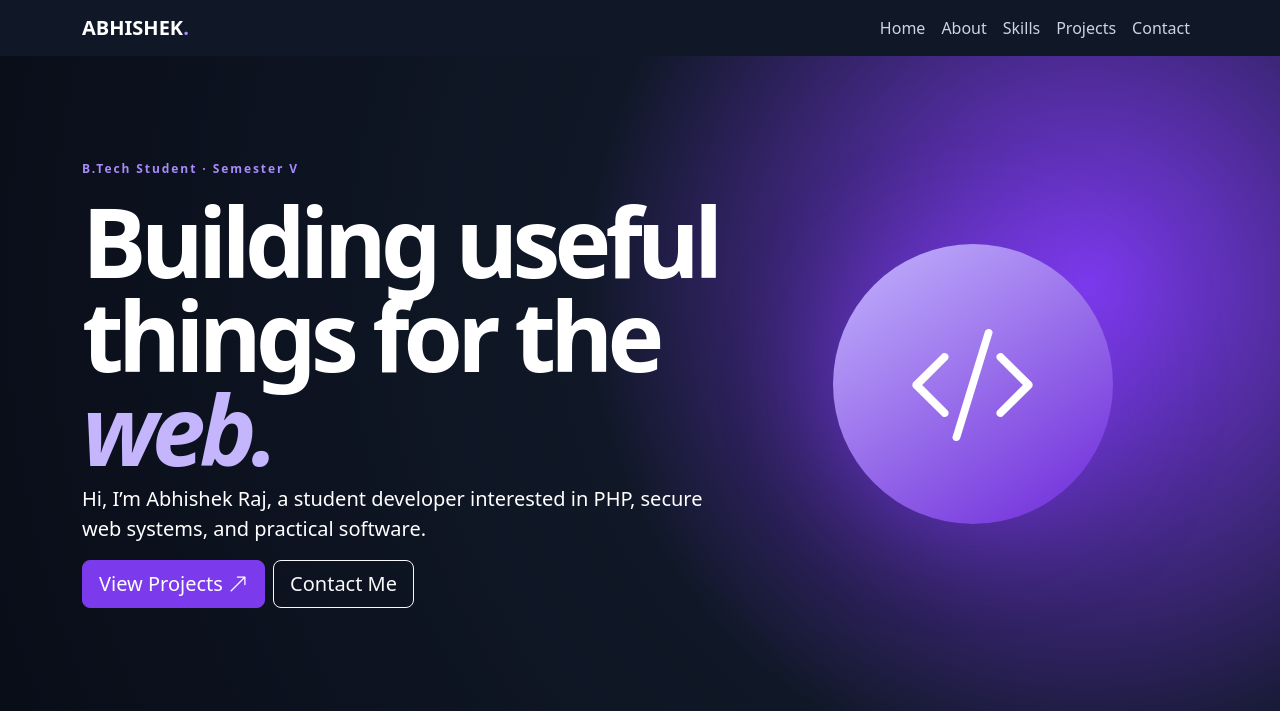
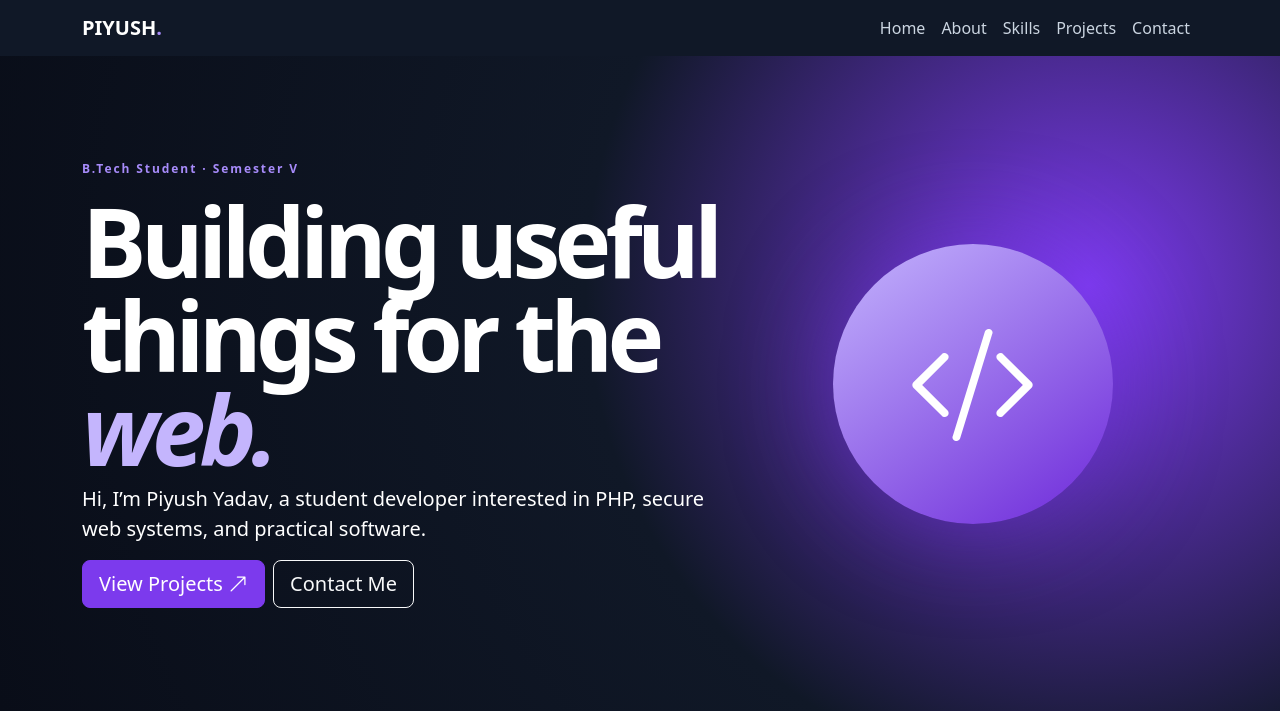
Before and after one commit to Abhi-5423/Public-Portfolio, a PHP site: page /index.php in a window 1280 px wide. Shown: the top 711 px of the page. Run offline with PHP 8.4, Linux system fonts and the light colour scheme.

Commit message:
Update name to Piyush on homepage and navbar logo

```diff
--- a/app/Views/layouts/header.php
+++ b/app/Views/layouts/header.php
@@ -1,2 +1,2 @@
 <?php $title=$title??'Abhishek Raj | Student Developer'; ?>
-<!doctype html><html lang="en"><head><meta charset="utf-8"><meta name="viewport" content="width=device-width,initial-scale=1"><title><?=e($title)?></title><link href="https://cdn.jsdelivr.net/npm/bootstrap@5.3.3/dist/css/bootstrap.min.css" rel="stylesheet"><link href="https://cdn.jsdelivr.net/npm/bootstrap-icons@1.11.3/font/bootstrap-icons.css" rel="stylesheet"><link href="/assets/css/style.css" rel="stylesheet"></head><body><nav class="navbar navbar-expand-lg navbar-dark sticky-top"><div class="container"><a class="navbar-brand fw-bold" href="/index.php">ABHISHEK<span>.</span></a><button class="navbar-toggler" data-bs-toggle="collapse" data-bs-target="#nav"><span class="navbar-toggler-icon"></span></button><div class="collapse navbar-collapse" id="nav"><ul class="navbar-nav ms-auto"><li class="nav-item"><a class="nav-link" href="/index.php">Home</a></li><li class="nav-item"><a class="nav-link" href="/about.php">About</a></li><li class="nav-item"><a class="nav-link" href="/skills.php">Skills</a></li><li class="nav-item"><a class="nav-link" href="/projects.php">Projects</a></li><li class="nav-item"><a class="nav-link" href="/contact.php">Contact</a></li></ul></div></div></nav><main>
+<!doctype html><html lang="en"><head><meta charset="utf-8"><meta name="viewport" content="width=device-width,initial-scale=1"><title><?=e($title)?></title><link href="https://cdn.jsdelivr.net/npm/bootstrap@5.3.3/dist/css/bootstrap.min.css" rel="stylesheet"><link href="https://cdn.jsdelivr.net/npm/bootstrap-icons@1.11.3/font/bootstrap-icons.css" rel="stylesheet"><link href="/assets/css/style.css" rel="stylesheet"></head><body><nav class="navbar navbar-expand-lg navbar-dark sticky-top"><div class="container"><a class="navbar-brand fw-bold" href="/index.php">PIYUSH<span>.</span></a><button class="navbar-toggler" data-bs-toggle="collapse" data-bs-target="#nav"><span class="navbar-toggler-icon"></span></button><div class="collapse navbar-collapse" id="nav"><ul class="navbar-nav ms-auto"><li class="nav-item"><a class="nav-link" href="/index.php">Home</a></li><li class="nav-item"><a class="nav-link" href="/about.php">About</a></li><li class="nav-item"><a class="nav-link" href="/skills.php">Skills</a></li><li class="nav-item"><a class="nav-link" href="/projects.php">Projects</a></li><li class="nav-item"><a class="nav-link" href="/contact.php">Contact</a></li></ul></div></div></nav><main>
--- a/public/index.php
+++ b/public/index.php
@@ -1,5 +1,5 @@
-<?php require dirname(__DIR__).'/bootstrap.php'; $skills=$service->skills()->all();$projects=$service->projects()->featured();$title='Abhishek Raj | Student Developer';require ROOT.'/app/Views/layouts/header.php'; ?>
-<section class="hero"><div class="container py-5"><div class="row align-items-center min-vh-75"><div class="col-lg-7"><p class="eyebrow">B.Tech Student · Semester V</p><h1>Building useful things for the <em>web.</em></h1><p class="lead">Hi, I’m <strong>Abhishek Raj</strong>, a student developer interested in PHP, secure web systems, and practical software.</p><a class="btn btn-primary btn-lg me-2" href="/projects.php">View Projects <i class="bi bi-arrow-up-right"></i></a><a class="btn btn-outline-light btn-lg" href="/contact.php">Contact Me</a></div><div class="col-lg-5"><div class="hero-orb"><i class="bi bi-code-slash"></i></div></div></div></div></section>
+<?php require dirname(__DIR__).'/bootstrap.php'; $skills=$service->skills()->all();$projects=$service->projects()->featured();$title='Piyush Yadav | Student Developer';require ROOT.'/app/Views/layouts/header.php'; ?>
+<section class="hero"><div class="container py-5"><div class="row align-items-center min-vh-75"><div class="col-lg-7"><p class="eyebrow">B.Tech Student · Semester V</p><h1>Building useful things for the <em>web.</em></h1><p class="lead">Hi, I’m <strong>Piyush Yadav</strong>, a student developer interested in PHP, secure web systems, and practical software.</p><a class="btn btn-primary btn-lg me-2" href="/projects.php">View Projects <i class="bi bi-arrow-up-right"></i></a><a class="btn btn-outline-light btn-lg" href="/contact.php">Contact Me</a></div><div class="col-lg-5"><div class="hero-orb"><i class="bi bi-code-slash"></i></div></div></div></div></section>
 <section class="container py-5"><div class="d-flex justify-content-between align-items-end mb-4"><div><p class="eyebrow text-primary">MY TOOLKIT</p><h2>Skills I use to ship</h2></div><a href="/skills.php">All skills <i class="bi bi-arrow-right"></i></a></div><div class="row g-3"><?php foreach(array_slice($skills,0,6) as $skill): ?><div class="col-6 col-md-4"><div class="skill-tile"><span><?=e($skill['category'])?></span><h5><?=e($skill['name'])?></h5><div class="progress"><div class="progress-bar" style="width:<?=e($skill['proficiency'])?>%"></div></div></div></div><?php endforeach;?></div></section>
 <section class="container py-5"><p class="eyebrow text-primary">SELECTED WORK</p><h2 class="mb-4">Featured projects</h2><div class="row g-4"><?php foreach($projects as $project): ?><div class="col-md-4"><article class="project-card h-100 position-relative"><?php if(!empty($project['image'])):?><img src="/uploads/projects/<?=e($project['image'])?>" alt="<?=e($project['title'])?>"><?php else:?><div class="project-placeholder"><i class="bi bi-window-stack"></i></div><?php endif;?><div class="p-4"><div class="badge text-bg-light mb-2"><?=e($project['technologies'])?></div><h4><?=e($project['title'])?></h4><p><?=e($project['short_description'])?></p><a href="/project.php?id=<?=urlencode($project['id'])?>" class="stretched-link">Explore project <i class="bi bi-arrow-right"></i></a></div></article></div><?php endforeach;?></div></section>
 <section class="stats py-5"><div class="container"><div class="row text-center"><div class="col-4"><strong><?=count($projects)?>+</strong><span>Featured builds</span></div><div class="col-4"><strong><?=count($skills)?>+</strong><span>Technical skills</span></div><div class="col-4"><strong>2026</strong><span>Graduation target</span></div></div></div></section><?php require ROOT.'/app/Views/layouts/footer.php'; ?>
```
